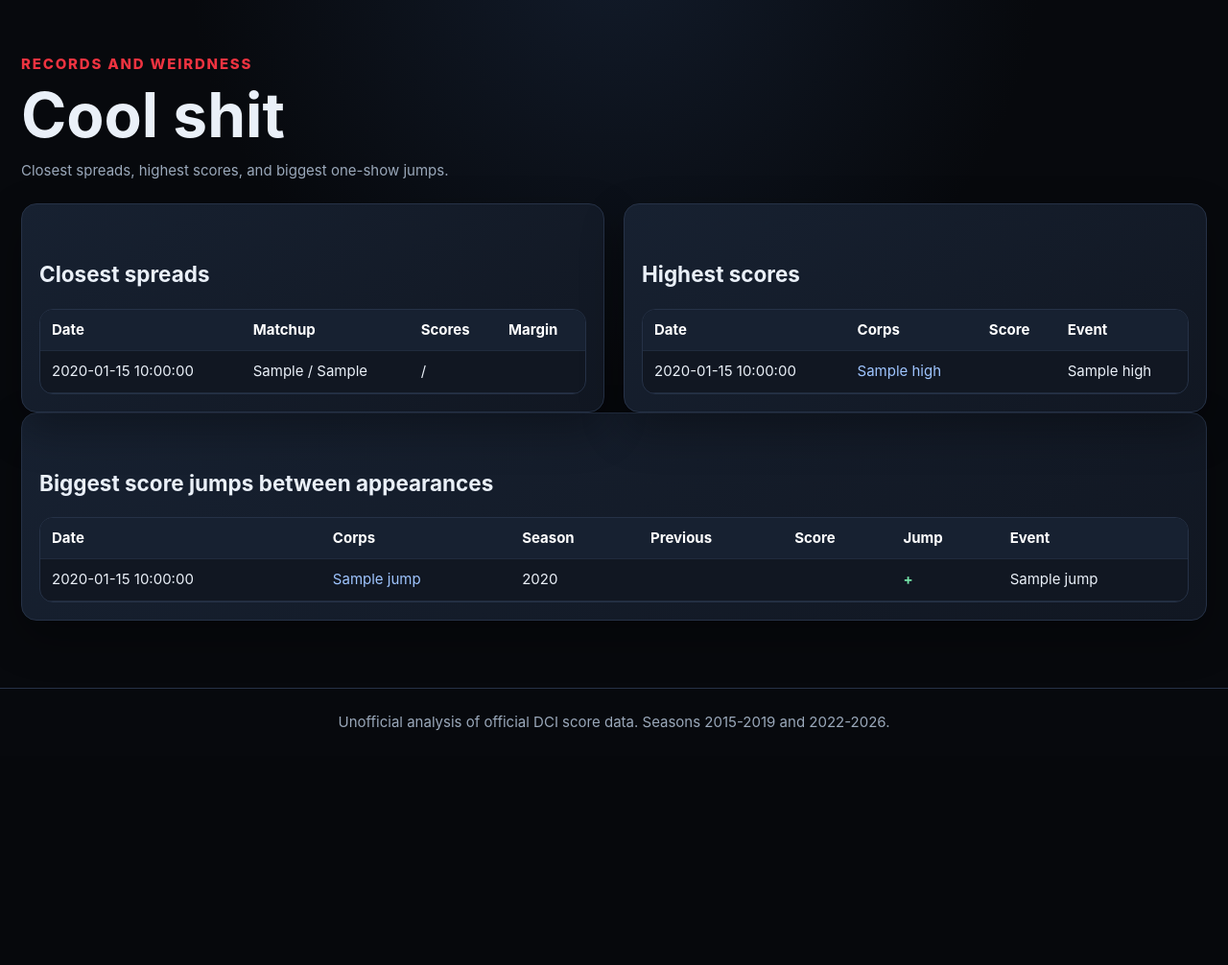
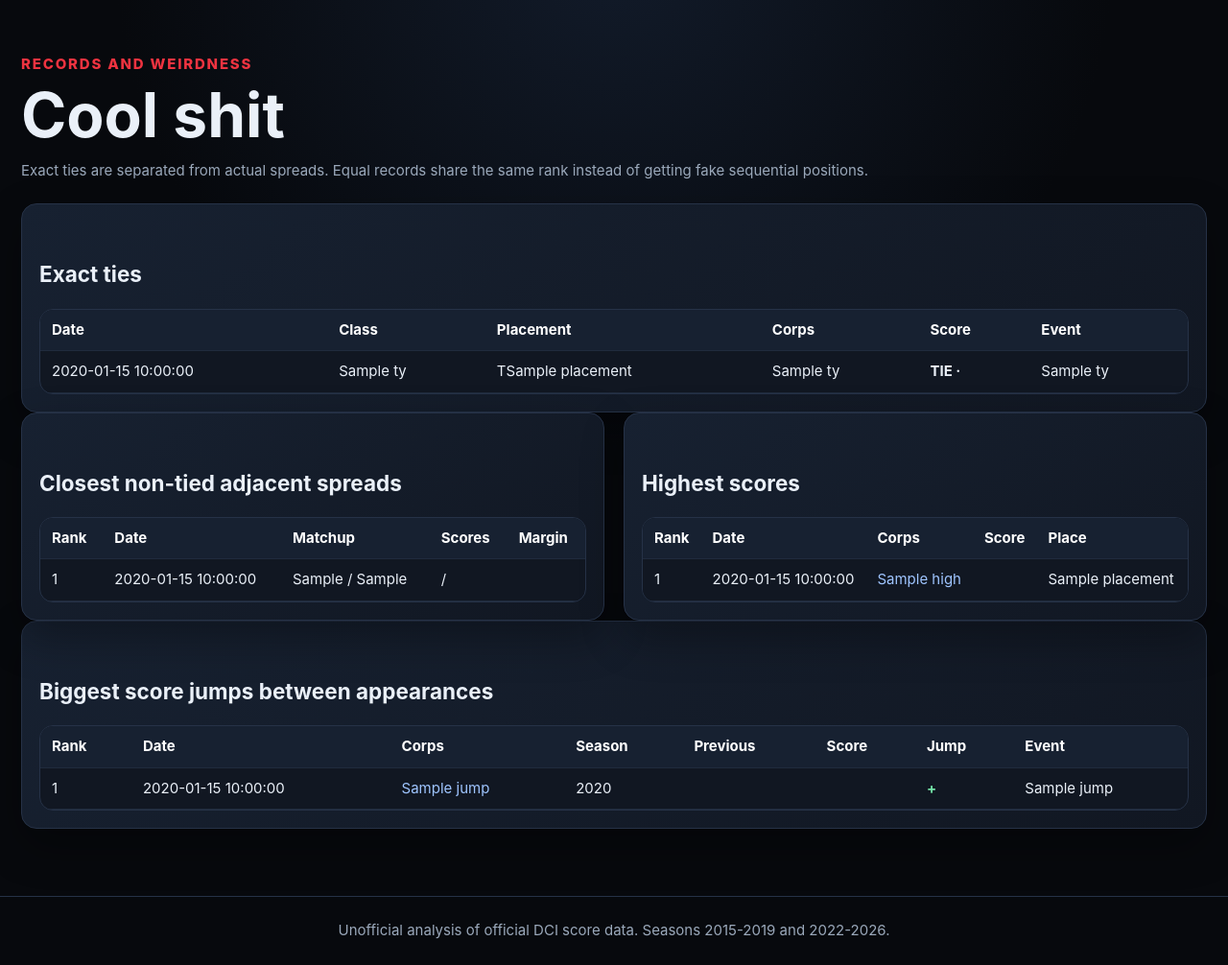
Before and after one commit to awertt/awertt.org, a Python web app: template apps/dci-lab/templates/records.html in a window 1280 px wide. Shown: the part 56-1062 px from the top of the page at 96% size. Before the commit the page ends 818 px from the top, so only its background shows below. Run offline with Jinja, Linux system fonts and the light colour scheme; the template is opened without the code that fills it: most values are stand-ins (such as "Sample title", 1, 10 or a date in 2020).

Commit message:
Show exact ties and dense-ranked records

```diff
--- a/apps/dci-lab/templates/records.html
+++ b/apps/dci-lab/templates/records.html
@@ -1,5 +1,6 @@
 {% extends 'base.html' %}{% block title %}DCI Records{% endblock %}{% block content %}
-<section class="hero"><div class="kicker">Records and weirdness</div><h1>Cool shit</h1><p class="muted">Closest spreads, highest scores, and biggest one-show jumps.</p></section>
-<div class="grid2"><section class="panel"><h2>Closest spreads</h2><div class="table-wrap"><table><thead><tr><th>Date</th><th>Matchup</th><th>Scores</th><th>Margin</th></tr></thead><tbody>{% for r in closest %}<tr><td>{{ r.event_date }}</td><td>{{ r.corps_a }} / {{ r.corps_b }}</td><td>{{ fmt(r.score_a) }} / {{ fmt(r.score_b) }}</td><td>{{ fmt(r.margin) }}</td></tr>{% endfor %}</tbody></table></div></section><section class="panel"><h2>Highest scores</h2><div class="table-wrap"><table><thead><tr><th>Date</th><th>Corps</th><th>Score</th><th>Event</th></tr></thead><tbody>{% for r in highs %}<tr><td>{{ r.event_date }}</td><td><a href="{{ url_for('corps',corps_name=r.corps_name) }}">{{ r.corps_name }}</a></td><td>{{ fmt(r.total_score) }}</td><td>{{ r.event_name }}</td></tr>{% endfor %}</tbody></table></div></section></div>
-<section class="panel"><h2>Biggest score jumps between appearances</h2><div class="table-wrap"><table><thead><tr><th>Date</th><th>Corps</th><th>Season</th><th>Previous</th><th>Score</th><th>Jump</th><th>Event</th></tr></thead><tbody>{% for r in jumps %}<tr><td>{{ r.event_date }}</td><td><a href="{{ url_for('corps',corps_name=r.corps_name) }}">{{ r.corps_name }}</a></td><td>{{ r.season_year }}</td><td>{{ fmt(r.previous_score) }}</td><td>{{ fmt(r.total_score) }}</td><td class="positive">+{{ fmt(r.jump) }}</td><td>{{ r.event_name }}</td></tr>{% endfor %}</tbody></table></div></section>
+<section class="hero"><div class="kicker">Records and weirdness</div><h1>Cool shit</h1><p class="muted">Exact ties are separated from actual spreads. Equal records share the same rank instead of getting fake sequential positions.</p></section>
+<section class="panel"><h2>Exact ties</h2><div class="table-wrap"><table><thead><tr><th>Date</th><th>Class</th><th>Placement</th><th>Corps</th><th>Score</th><th>Event</th></tr></thead><tbody>{% for r in ties %}<tr><td>{{ r.event_date }}</td><td>{{ r.division_name }}</td><td>T{{ r.placement }}</td><td>{{ r.corps_names }}</td><td><strong>TIE · {{ fmt(r.total_score) }}</strong></td><td>{{ r.event_name }}</td></tr>{% endfor %}</tbody></table></div></section>
+<div class="grid2"><section class="panel"><h2>Closest non-tied adjacent spreads</h2><div class="table-wrap"><table><thead><tr><th>Rank</th><th>Date</th><th>Matchup</th><th>Scores</th><th>Margin</th></tr></thead><tbody>{% for r in closest %}<tr><td>{{ r.record_rank }}</td><td>{{ r.event_date }}</td><td>{{ r.corps_a }} / {{ r.corps_b }}</td><td>{{ fmt(r.score_a) }} / {{ fmt(r.score_b) }}</td><td>{{ fmt(r.margin) }}</td></tr>{% endfor %}</tbody></table></div></section><section class="panel"><h2>Highest scores</h2><div class="table-wrap"><table><thead><tr><th>Rank</th><th>Date</th><th>Corps</th><th>Score</th><th>Place</th><th>Event</th></tr></thead><tbody>{% for r in highs %}<tr><td>{{ r.record_rank }}</td><td>{{ r.event_date }}</td><td><a href="{{ url_for('corps',corps_name=r.corps_name) }}">{{ r.corps_name }}</a></td><td>{{ fmt(r.total_score) }}</td><td>{% if r.placement_tied %}T{% endif %}{{ r.placement }}</td><td>{{ r.event_name }}</td></tr>{% endfor %}</tbody></table></div></section></div>
+<section class="panel"><h2>Biggest score jumps between appearances</h2><div class="table-wrap"><table><thead><tr><th>Rank</th><th>Date</th><th>Corps</th><th>Season</th><th>Previous</th><th>Score</th><th>Jump</th><th>Event</th></tr></thead><tbody>{% for r in jumps %}<tr><td>{{ r.record_rank }}</td><td>{{ r.event_date }}</td><td><a href="{{ url_for('corps',corps_name=r.corps_name) }}">{{ r.corps_name }}</a></td><td>{{ r.season_year }}</td><td>{{ fmt(r.previous_score) }}</td><td>{{ fmt(r.total_score) }}</td><td class="positive">+{{ fmt(r.jump) }}</td><td>{{ r.event_name }}</td></tr>{% endfor %}</tbody></table></div></section>
 {% endblock %}
```
